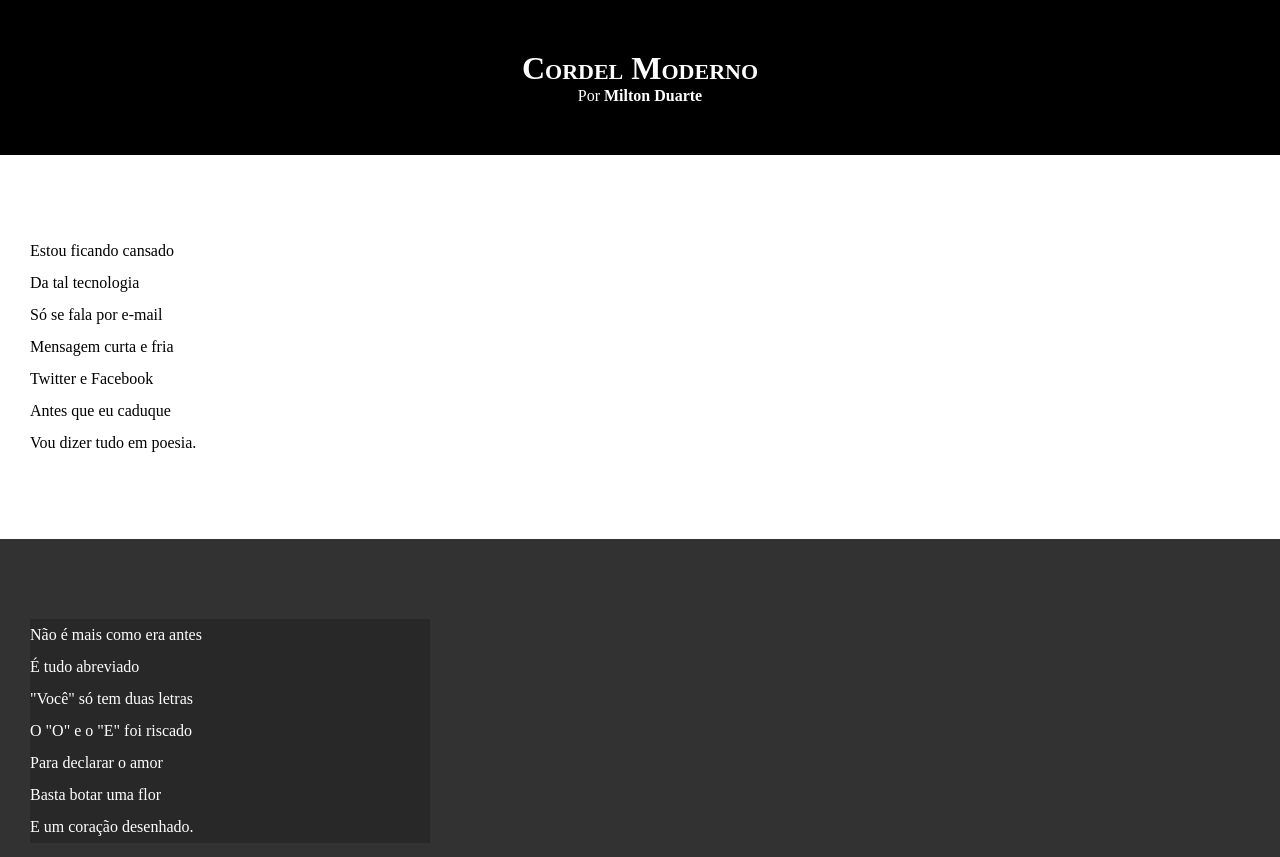
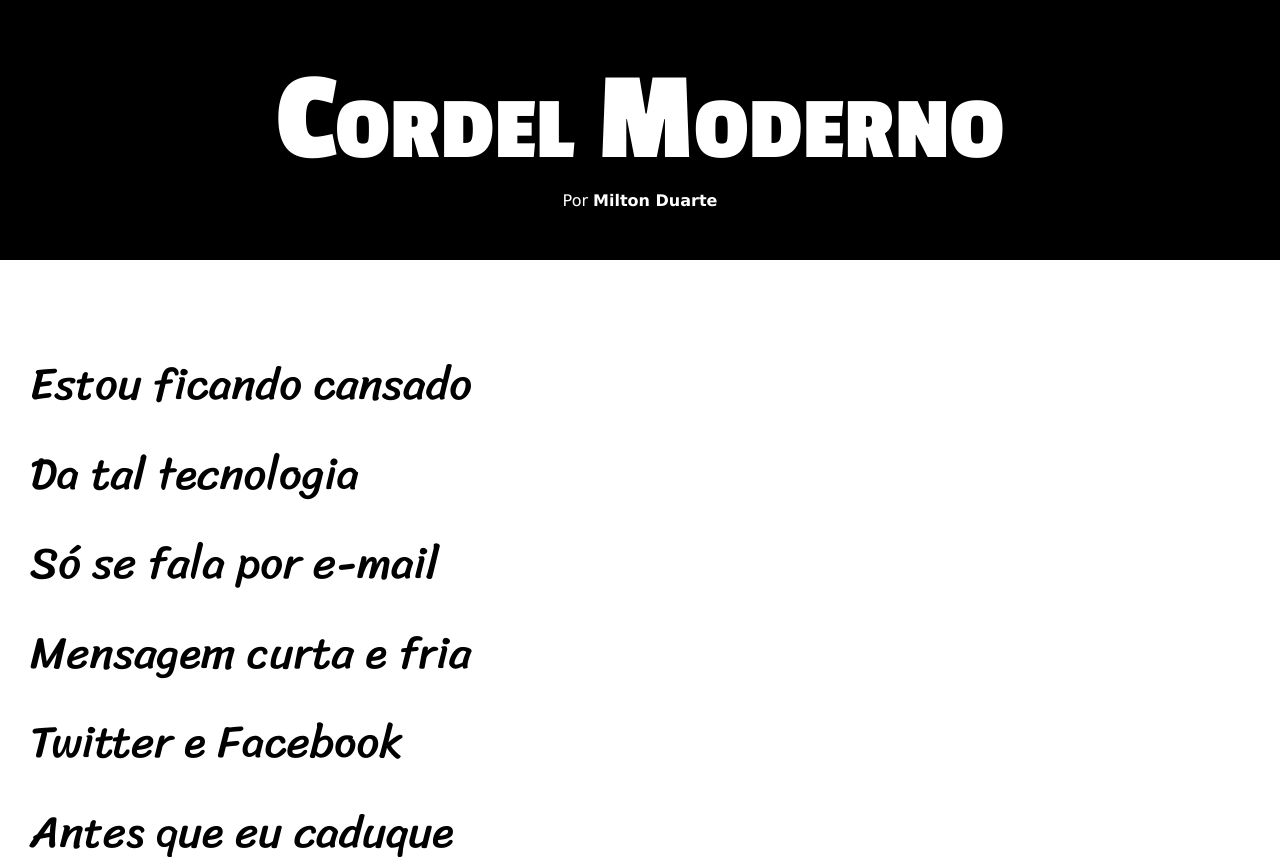
Before and after one commit to KenZohn/HTML-CSS, a plain HTML site: page Desafios/d12/index.html in a window 1280 px wide. Shown: the top 857 px of the page. Drawn offline with Linux system fonts and the light colour scheme.

Commit message:
Update Style.css

```diff
--- a/Desafios/d12/estilo/style.css
+++ b/Desafios/d12/estilo/style.css
@@ -1,14 +1,26 @@
 @charset "UTF-8";
+
+@import url('https://fonts.googleapis.com/css2?family=Passion+One:wght@400;700;900&display=swap');
+
+@import url('https://fonts.googleapis.com/css2?family=Sriracha&display=swap');
+
+:root {
+    --fonte1: Verdana, Genava, Tahoma, sans-serif;
+    --fonte2: 'Passion One', cursive;
+    --fonte3: 'Sriracha', cursive;
+}
 
 
 * {
     margin: 0px;
     padding: 0px;
+    font-size: 1em;
 }
 
 html, body {
     min-height: 100%;
     background-color: darkgray;
+    font-family: var(--fonte1);
 }
 
 header {
@@ -20,6 +32,8 @@ header {
 header > h1 {
     padding-top: 50px;
     font-variant: small-caps;
+    font-family: var(--fonte2);
+    font-size: 10vw;
 }
 
 header > p {
@@ -41,6 +55,8 @@ section {
     padding-bottom: 10vh;
     line-height: 2em;
     padding-left: 30px;
+    font-family: var(--fonte3);
+    font-size: 3.5vw;
 }
 
 section.normal {
@@ -54,7 +70,8 @@ section.imagem {
 }
 
 section.imagem > p {
-    width: 400px;
+    display: inline-block;
+    padding: 5px;
     background-color: rgba(0, 0, 0, 0.2);
 }
 
```
